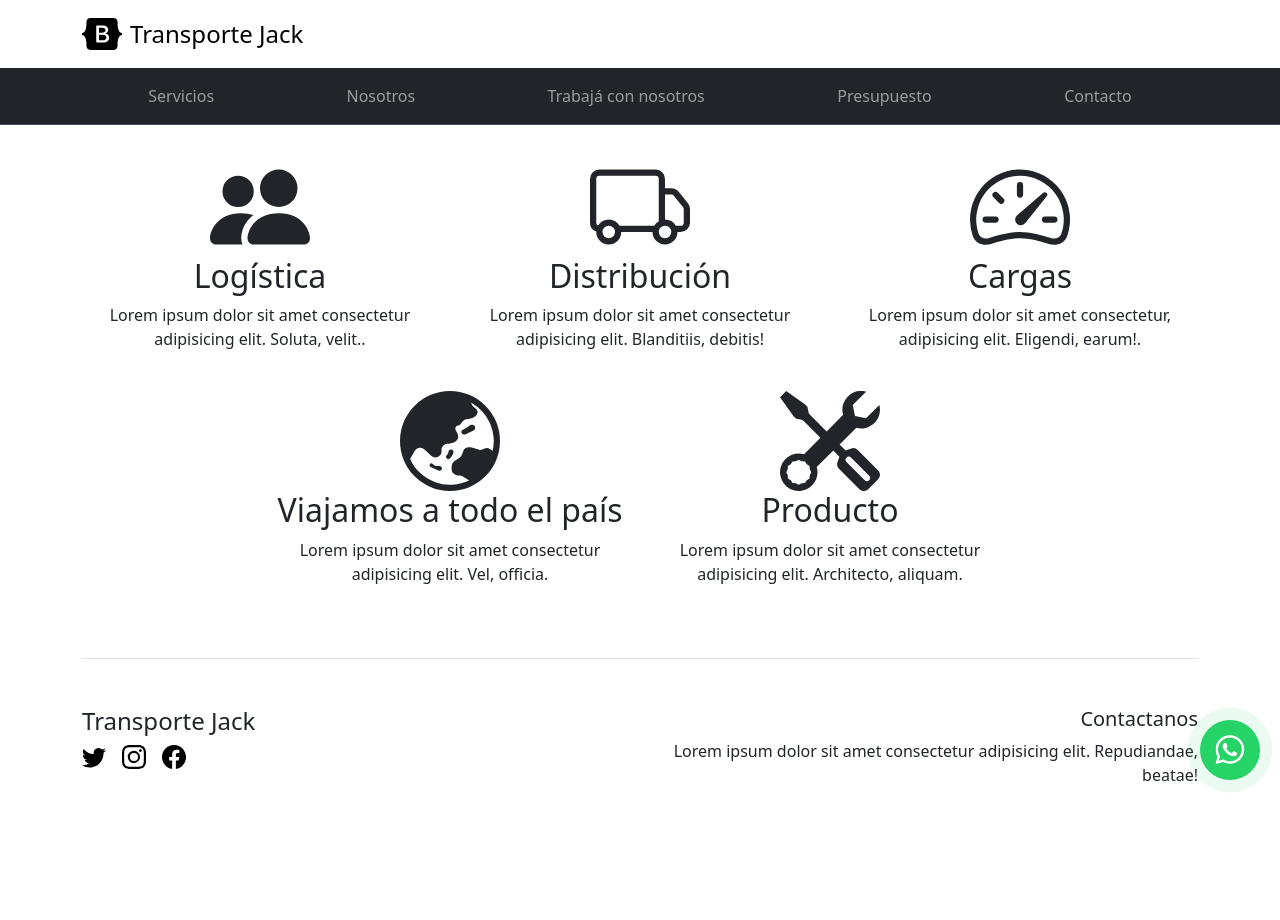
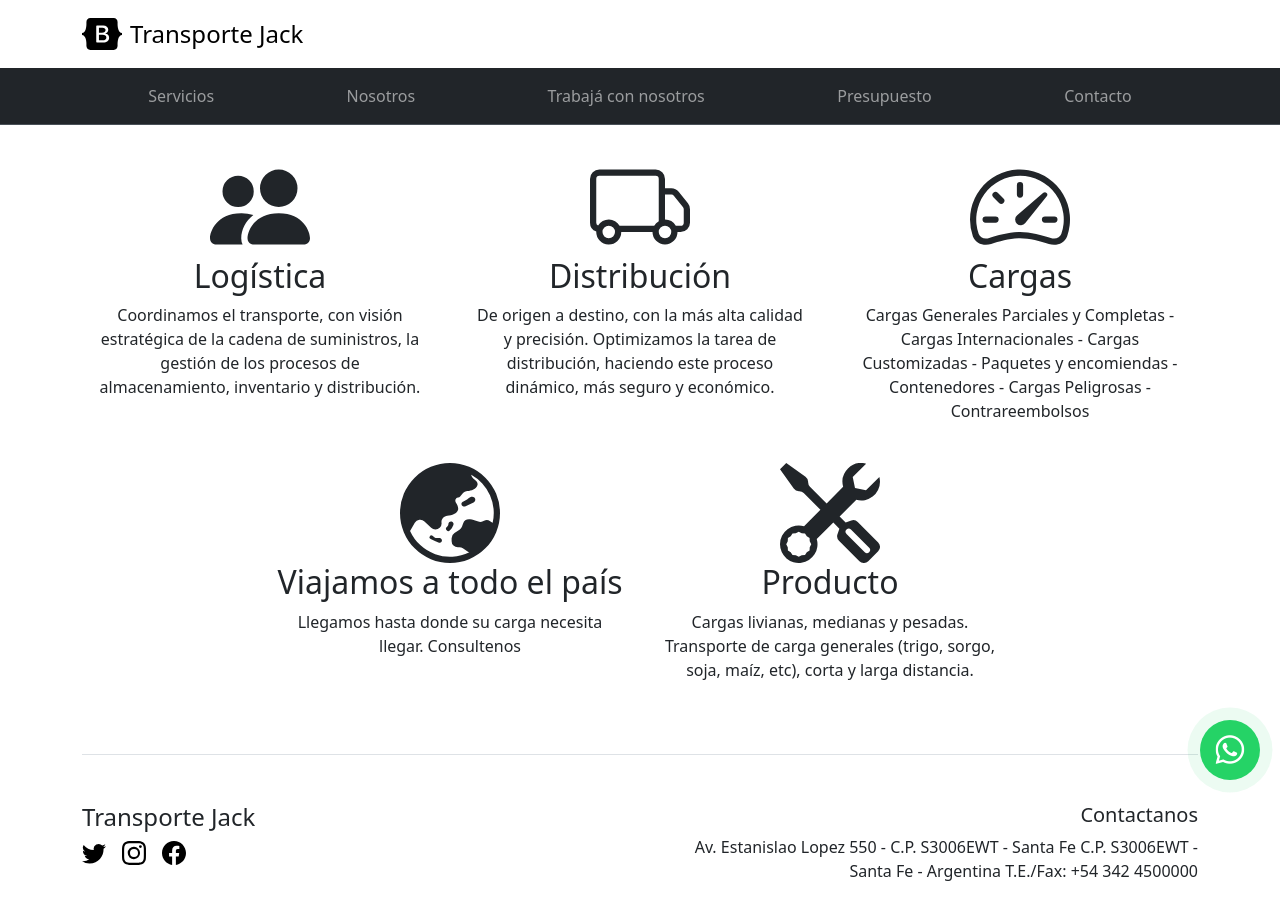
Before and after one commit to virgygatti/transporte_jack, a plain HTML site: page pages/servicios.html in a window 1280 px wide. Before the commit the page ends 867 px from the top, so only its background shows below. Drawn offline with nearby package versions, Linux system fonts and the light colour scheme.

Commit message:
Segunda pre-entrega incluyendo textos y mejoras en el diseño.

```diff
--- a/pages/servicios.html
+++ b/pages/servicios.html
@@ -60,7 +60,7 @@
             </svg>
             <!-- <svg class="bd-placeholder-img rounded-circle" width="140" height="140" xmlns="http://www.w3.org/2000/svg" role="img" aria-label="Placeholder" preserveAspectRatio="xMidYMid slice" focusable="false"><title>Placeholder</title><rect width="100%" height="100%" fill="var(--bs-secondary-color)"/></svg> -->
             <h2 class="fw-normal">Logística</h2>
-            <p>Lorem ipsum dolor sit amet consectetur adipisicing elit. Soluta, velit..</p>
+            <p>Coordinamos el transporte, con visión estratégica de la cadena de suministros, la gestión de los procesos de almacenamiento, inventario y distribución.</p>
           </div>
           <!-- /.col-lg-4 -->
           <div class="col-lg-4">
@@ -69,7 +69,7 @@
             </svg>
             <!-- <svg class="bd-placeholder-img rounded-circle" width="140" height="140" xmlns="http://www.w3.org/2000/svg" role="img" aria-label="Placeholder" preserveAspectRatio="xMidYMid slice" focusable="false"><title>Placeholder</title><rect width="100%" height="100%" fill="var(--bs-secondary-color)"/></svg> -->
             <h2 class="fw-normal">Distribución</h2>
-            <p>Lorem ipsum dolor sit amet consectetur adipisicing elit. Blanditiis, debitis!</p>
+            <p>De origen a destino, con la más alta calidad y precisión. Optimizamos la tarea de distribución, haciendo este proceso dinámico, más seguro y económico.</p>
           </div>
           <!-- /.col-lg-4 -->
           <div class="col-lg-4">
@@ -79,7 +79,7 @@
             </svg>
             <!-- <svg class="bd-placeholder-img rounded-circle" width="140" height="140" xmlns="http://www.w3.org/2000/svg" role="img" aria-label="Placeholder" preserveAspectRatio="xMidYMid slice" focusable="false"><title>Placeholder</title><rect width="100%" height="100%" fill="var(--bs-secondary-color)"/></svg> -->
             <h2 class="fw-normal">Cargas</h2>
-            <p>Lorem ipsum dolor sit amet consectetur, adipisicing elit. Eligendi, earum!.</p>
+            <p>Cargas Generales Parciales y Completas - Cargas Internacionales - Cargas Customizadas - Paquetes y encomiendas - Contenedores - Cargas Peligrosas - Contrareembolsos</p>
           </div>
           <!-- /.col-lg-4 -->
           <div class="col-lg-4 offset-sm-2">
@@ -89,7 +89,8 @@
             </svg>
             <!-- <svg class="bd-placeholder-img rounded-circle" width="140" height="140" xmlns="http://www.w3.org/2000/svg" role="img" aria-label="Placeholder" preserveAspectRatio="xMidYMid slice" focusable="false"><title>Placeholder</title><rect width="100%" height="100%" fill="var(--bs-secondary-color)"/></svg> -->
             <h2 class="fw-normal">Viajamos a todo el país</h2>
-            <p>Lorem ipsum dolor sit amet consectetur adipisicing elit. Vel, officia.</p>
+            <p>Llegamos hasta donde su carga necesita llegar.
+              Consultenos</p>
           </div>
           <!-- /.col-lg-4 -->
           <div class="col-lg-4 off">
@@ -98,7 +99,7 @@
             </svg>
             <!-- <svg class="bd-placeholder-img rounded-circle" width="140" height="140" xmlns="http://www.w3.org/2000/svg" role="img" aria-label="Placeholder" preserveAspectRatio="xMidYMid slice" focusable="false"><title>Placeholder</title><rect width="100%" height="100%" fill="var(--bs-secondary-color)"/></svg> -->
             <h2 class="fw-normal">Producto</h2>
-            <p>Lorem ipsum dolor sit amet consectetur adipisicing elit. Architecto, aliquam.</p>
+            <p>Cargas livianas, medianas y pesadas. Transporte de carga generales (trigo, sorgo, soja, maíz, etc), corta y larga distancia.</p>
           </div>
           <!-- /.col-lg-4 -->
         </div>
@@ -151,7 +152,9 @@
           </div>
           <div class="col-md-6 mb-3">
             <h5 class="text-end">Contactanos</h5>
-            <p class="text-end">Lorem ipsum dolor sit amet consectetur adipisicing elit. Repudiandae, beatae!</p>
+            <p class="text-end">Av. Estanislao Lopez 550 - C.P. S3006EWT - Santa Fe
+              C.P. S3006EWT - Santa Fe - Argentina
+              T.E./Fax: +54 342 4500000</p>
           </div>
         </div>
       </footer>
```
Also changed, not shown: index.html (+3 -1 lines), pages/contacto.html (+3 -1 lines), pages/nosotros.html (+7 -3 lines), pages/presupuesto.html (+3 -1 lines), pages/trabaja-con-nosotros.html (+3 -1 lines), 1 other file.
